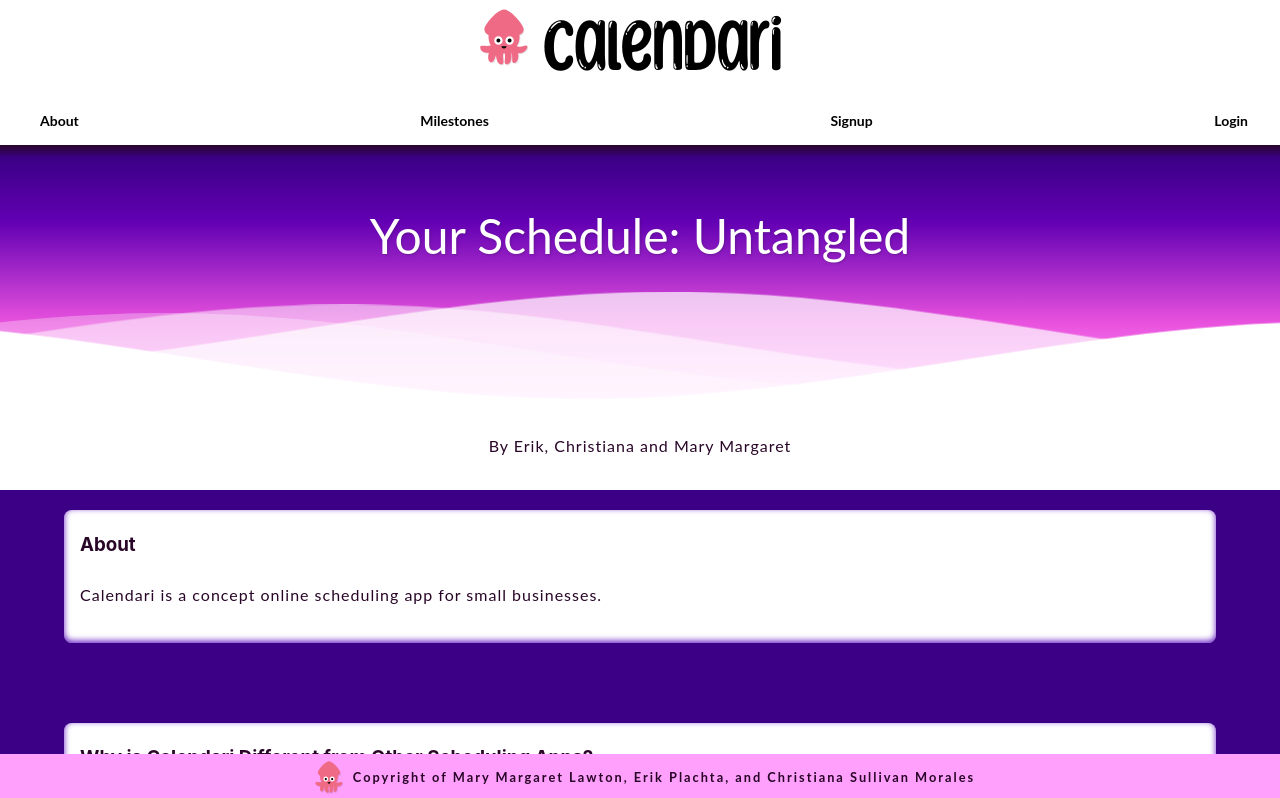
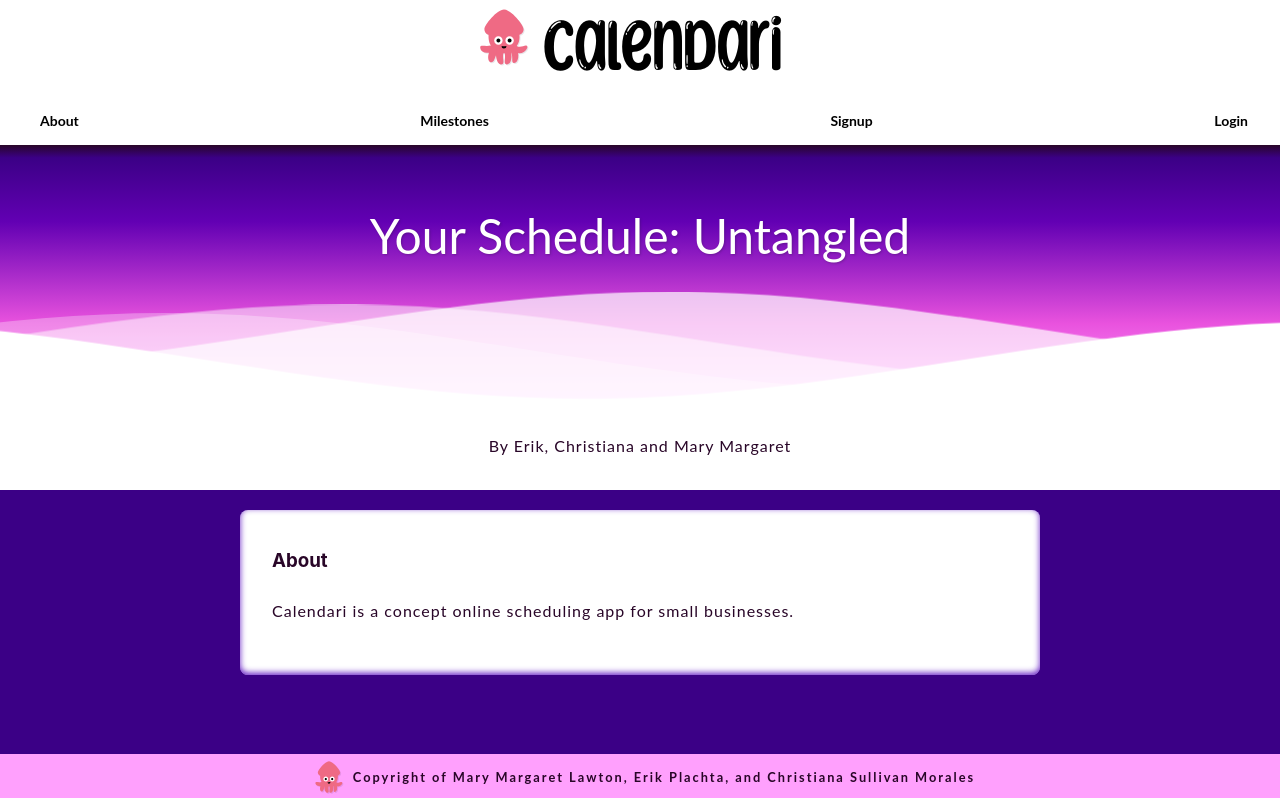
Before and after one commit to ErikPlachta/Calendari, a React (Create React App) app in the folder client/: page / in a window 1280 px wide. Shown: the top 798 px of the page. Built offline with nearby package versions, Linux system fonts and the light colour scheme.

Commit message:
STYLE: Add max-width to cards so fits screen properly.

```diff
--- a/client/src/assets/css/styles.css
+++ b/client/src/assets/css/styles.css
@@ -256,7 +256,7 @@ select::-ms-expand {
 }
 
 
-/* SHARED ANIMATIONS BETWEEN INPUT AND TEXTAREAS */
+/* SHARED ANIMATIONS BETWEEN INPUT AND TEXT AREAS */
 textarea:is(:placeholder-shown),
 input:is(:placeholder-shown){
   opacity: .5;
@@ -477,10 +477,11 @@ button:hover,
 .homeInformation {
   flex: 100%;
   width: 90%;
+  max-width: 800px;
 
   box-shadow: rgba(82, 0, 190, 0.9) 0px -2px 6px 0px inset;;
   border-radius: var(--br_primary);
-  padding: 1rem;
+  padding: 2rem;
   margin: 20px auto 0px auto;
   line-height: 2;
   background-color: white;
--- a/package.json
+++ b/package.json
@@ -10,6 +10,7 @@
     "heroku-postbuild": "npm run install && npm run build",
     "server": "cd server && nodemon server.js",
     "develop": "concurrently \"cd server && npm run watch\" \"cd client && npm start\"",
+    "dev": "npm run develop",
     "start": "node server/server.js"
   },
   "keywords": [
```
